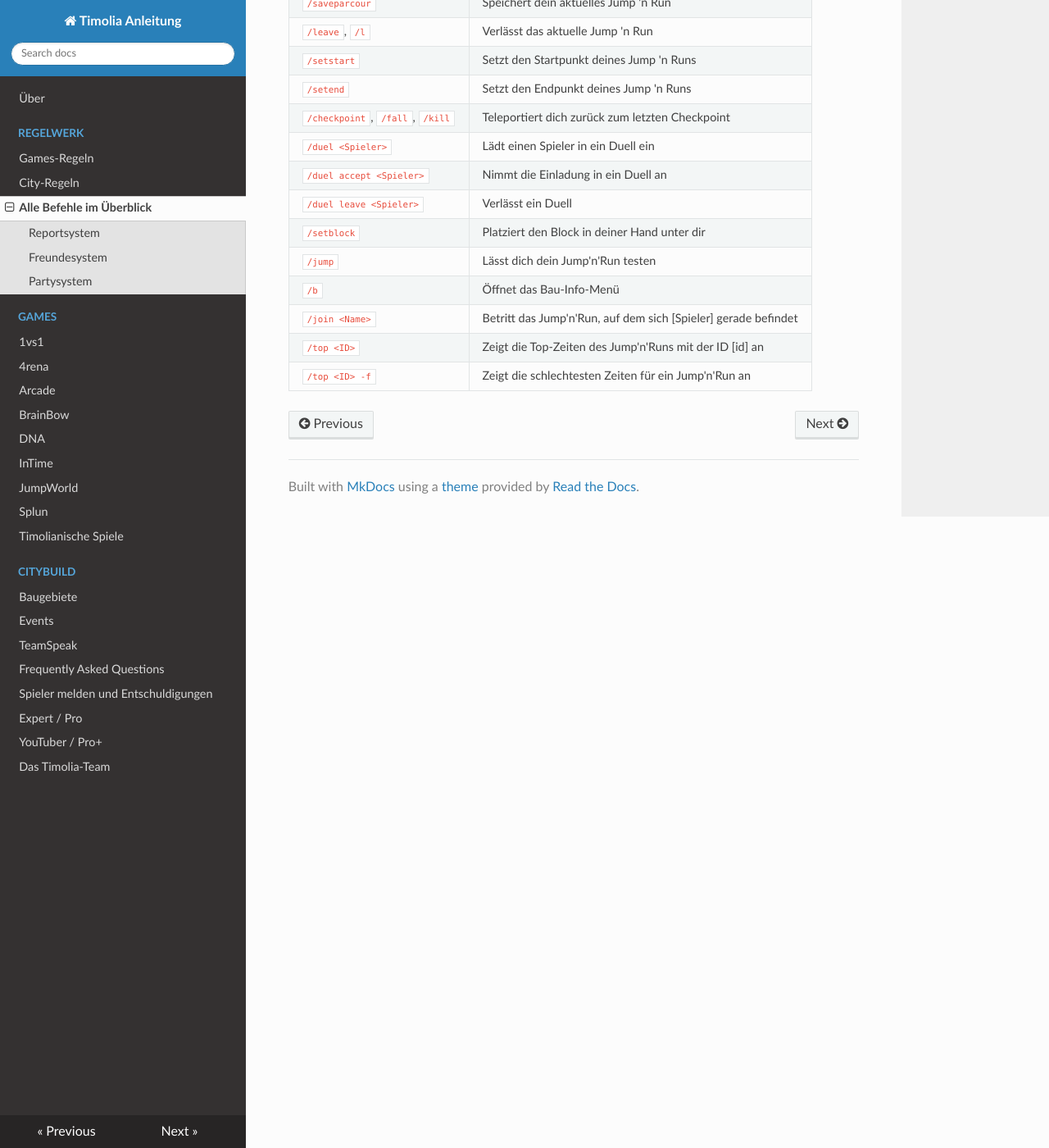
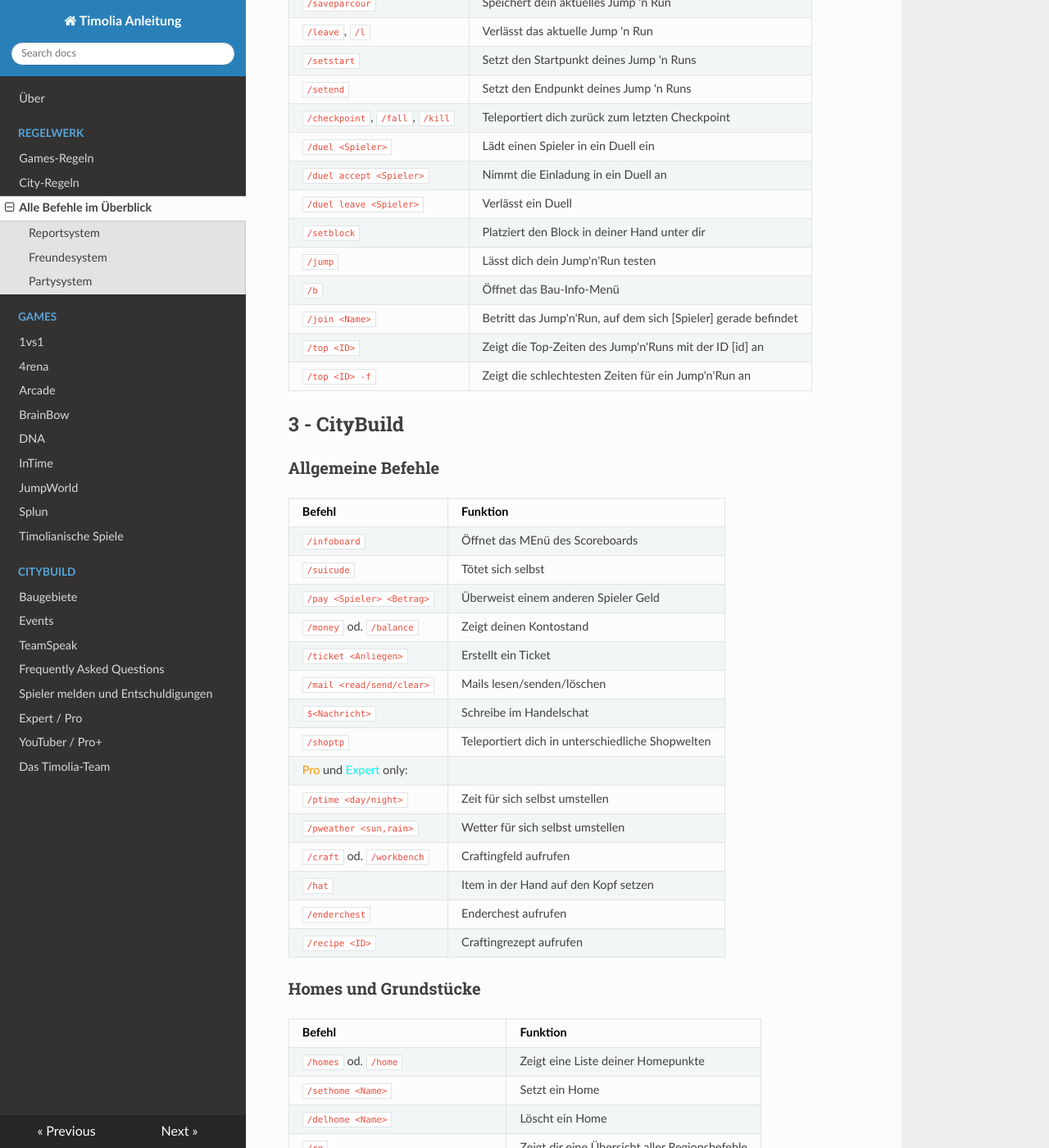
Before and after one commit to TimoliaDE/HowTo, an MkDocs documentation site: the page built from docs/commands.md, in a window 1280 px wide and 1400 px high, scrolled down 3370 px. Shown: the whole window at 82% size. Built offline with MkDocs 1.6.1, drawn with Linux system fonts in a browser that asks for light colours; nearby versions of some CDN libraries; old or Windows-style settings are respelled for this version of MkDocs; some of the changed text lies outside the part shown.

Commit message:
CityBuild Befehle

```diff
--- a/docs/commands.md
+++ b/docs/commands.md
@@ -116,3 +116,47 @@ Diese Befehle sind global nutzbar und stehen dir jederzeit zur Verfügung.
 | `/join <Name>` | Betritt das Jump'n'Run, auf dem sich [Spieler] gerade befindet |
 | `/top <ID>` | Zeigt die Top-Zeiten des Jump'n'Runs mit der ID [id] an |
 | `/top <ID> -f` | Zeigt die schlechtesten Zeiten für ein Jump'n'Run an |
+
+## 3 - CityBuild
+
+### Allgemeine Befehle
+
+| Befehl | Funktion |
+| ------ | -------- |
+| `/infoboard` | Öffnet das MEnü des Scoreboards |
+| `/suicude` | Tötet sich selbst |
+| `/pay <Spieler> <Betrag>` | Überweist einem anderen Spieler Geld |
+| `/money` od. `/balance` | Zeigt deinen Kontostand |
+| `/ticket <Anliegen>` | Erstellt ein Ticket |
+| `/mail <read/send/clear>` | Mails lesen/senden/löschen |
+| `$<Nachricht>` | Schreibe im Handelschat |
+| `/shoptp` | Teleportiert dich in unterschiedliche Shopwelten |
+<span style="color:#F99500">Pro</span> und <span style="color:#00F9EC">Expert</span> only:
+| `/ptime <day/night>` | Zeit für sich selbst umstellen |
+| `/pweather <sun,rain>` | Wetter für sich selbst umstellen |
+| `/craft` od. `/workbench` | Craftingfeld aufrufen |
+| `/hat` | Item in der Hand auf den Kopf setzen |
+| `/enderchest` | Enderchest aufrufen |
+| `/recipe <ID>` | Craftingrezept aufrufen |
+
+### Homes und Grundstücke
+
+| Befehl | Funktion |
+| ------ | -------- |
+| `/homes` od. `/home` | Zeigt eine Liste deiner Homepunkte |
+| `/sethome <Name>` | Setzt ein Home |
+| `/delhome <Name>` | Löscht ein Home |
+| `/rg` | Zeigt dir eine Übersicht aller Regionsbefehle |
+| `/rg addmember <GS-ID> <Spieler>` | Füg ein Member auf dein Grundstück hinzu |
+| `/rg removemember <GS-ID> <Spieler>` | Entfernt ein Member von deinem Grunstück |
+| `/rg i` | Zeigt die ID deines Grunstücks |
+
+### Farmwelt
+
+| Befehl | Funktion |
+| ------ | -------- |
+| `/TCBuyFarm` | Farmgrunstück kaufen |
+| `/TCFarm buy` | Mobspawning kaufen |
+| `/TCFarm on` | Mobspawning aktivieren |
+| `/TCFarm off` | Mobspawning deaktivieren |
+| `/TPFarm <ID> <accept/deny/toggle>` | Zum Farmgrundstück eines Spielers porten |
```
